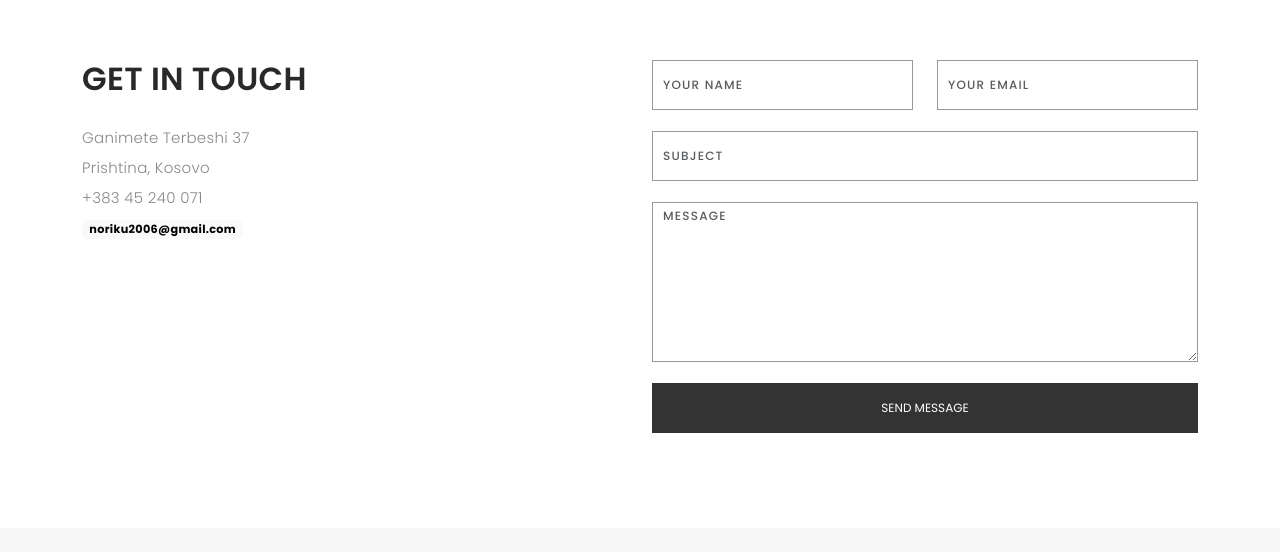
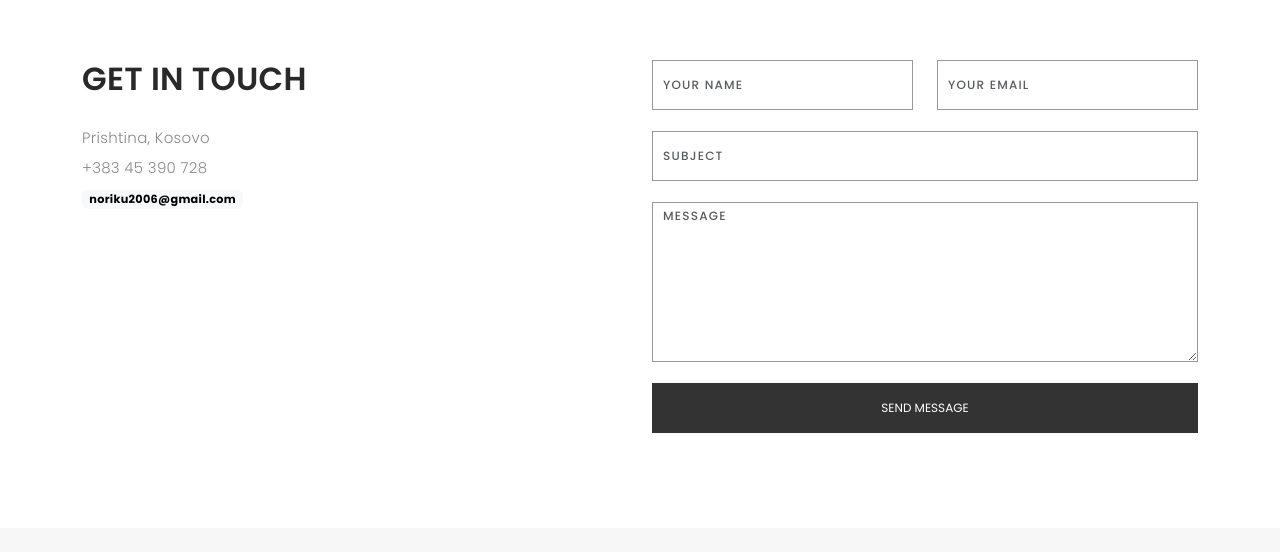
Before and after one commit to Norik2006/.github.io, a plain HTML site: page index.html in a window 1280 px wide. Shown: the part 3608-4160 px from the top of the page. Drawn offline with nearby package versions, Linux system fonts and the light colour scheme; a web font is replaced by a local one.

Commit message:
Update index.html

```diff
--- a/index.html
+++ b/index.html
@@ -364,9 +364,8 @@ This version focuses on the modern, user-friendly design and emphasizes your exp
                 <h2 class="mb-30">GET IN TOUCH</h2>
 
                 <ul class="contact-details">
-                  <li><span>Ganimete Terbeshi 37</span></li>
                   <li><span>Prishtina, Kosovo</span></li>
-                  <li><span>+383 45 240 071</span></li>
+                  <li><span>+383 45 390 728</span></li>
                   <li><span class="badge text-bg-light">noriku2006@gmail.com</span></li>
                 </ul>
 
```
